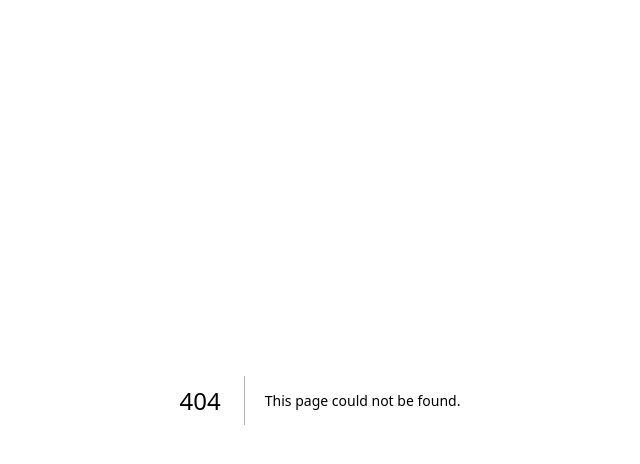
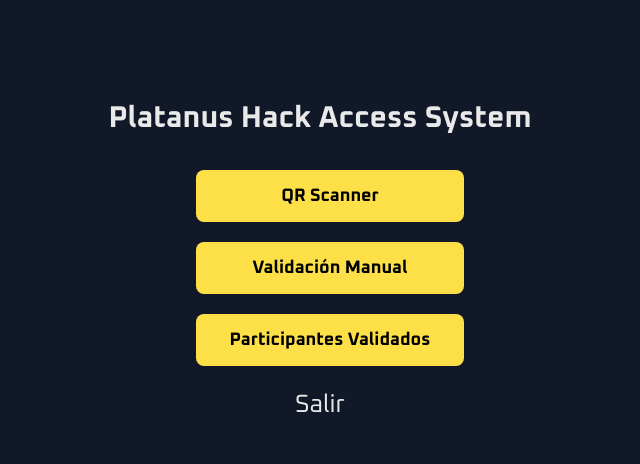
Before and after one commit to gustavopalaciosc/access-platanus-hack, a Next.js app: page /home in a window 1280 px wide. Before the commit this address had no page. Shown: the top 464 px of the page, without its empty margins (320-960 px from the left). Built offline with nearby package versions, Linux system fonts and the light colour scheme.

Commit message:
feat(src/app): add access system view with validator options. Add Validated participants view. Minor change in middleware

```diff
--- a/package.json
+++ b/package.json
@@ -11,7 +11,6 @@
   "dependencies": {
     "@supabase/supabase-js": "^2.46.1",
     "html5-qrcode": "^2.3.8",
-    "js-cookie": "^3.0.5",
     "next": "15.0.3",
     "react": "^18.2.0",
     "react-dom": "^18.2.0"
--- a/src/app/components/LoginForm.tsx
+++ b/src/app/components/LoginForm.tsx
@@ -1,12 +1,13 @@
 'use client';
 import Button from "./Button";
 import { useState } from "react";
+import { useRouter } from "next/navigation";
 import { supabase } from '../../lib/supabaseClient';
 
-// Función para establecer una cookie
+// Function to set a cookie with an expiration date
 const setCookie = (name: string, value: string, days: number) => {
     const date = new Date();
-    date.setTime(date.getTime() + days * 24 * 60 * 60 * 1000); // Expiración en días
+    date.setTime(date.getTime() + days * 24 * 60 * 60 * 1000); // Expiration in days
     const expires = `expires=${date.toUTCString()}`;
     document.cookie = `${name}=${encodeURIComponent(value)}; ${expires}; path=/; Secure; SameSite=Strict`;
 };
@@ -15,9 +16,10 @@ export default function LoginForm() {
     const [email, setEmail] = useState<string>('');
     const [password, setPassword] = useState<string>('');
     const [errorMessage, setErrorMessage] = useState<string>('');
+    const router = useRouter();
 
-    const HandleLogin = async (event: any) => {
-        event.preventDefault();
+    const handleLogin = async (event: React.FormEvent) => {
+        event.preventDefault(); // Prevents default form submission
 
         try {
             const { data, error } = await supabase.auth.signInWithPassword({
@@ -32,18 +34,22 @@ export default function LoginForm() {
                 const accessToken = data.session.access_token;
                 console.log(accessToken);
 
-                // Almacenar el JWT en una cookie con una expiración de 7 días
+                // Store JWT in a cookie with a 7-day expiration
                 setCookie('supabase-auth-token', accessToken, 7);
+
+                // Redirect to /home after successful login
+                router.push('/home');
             }
         } catch (error) {
-            console.log("Error:", error);
+            console.error("Error:", error);
+            setErrorMessage("An unexpected error occurred. Please try again.");
         }
-    }
+    };
 
     return (
         <div className="flex flex-col justify-center items-center min-h-screen bg-gray-900">
             <div className="bg-gray-800 p-8 rounded-lg shadow-lg w-full max-w-sm md:max-w-md lg:max-w-lg m-5">
-                <form className="flex flex-col" action="">
+                <form className="flex flex-col" onSubmit={handleLogin}>
                     <label htmlFor="email" className="mb-2 text-gray-300">Email</label>
                     <input
                         className="m-[5px] w-full h-[40px] rounded-md text-white bg-gray-700 px-3 focus:outline-none focus:ring-2 focus:ring-gray-500"
@@ -62,7 +68,7 @@ export default function LoginForm() {
                         {errorMessage}
                     </div>
                     <div className="mt-6 flex justify-center">
-                        <Button onClick={HandleLogin} label="Iniciar sesión" />
+                        <Button label="Iniciar sesión" />
                     </div>
                 </form>
             </div>
--- /dev/null
+++ b/src/app/home/page.tsx
@@ -0,0 +1,57 @@
+'use client';
+import { supabase } from '../../lib/supabaseClient';
+import Button from '../components/Button';
+import { useRouter } from 'next/navigation';
+
+
+export default function HomePage() {
+    const router = useRouter();
+
+    const handleLogout = () => {
+        // Eliminar la cookie supabase-auth-token
+        document.cookie = "supabase-auth-token=; path=/; expires=Thu, 01 Jan 1970 00:00:00 UTC;";
+        router.push('/login');
+    };
+
+
+    return (
+    <div className="flex justify-center flex-col items-center mt-[100px]">
+        <h1 className='text-3xl font-semibold text-center mb-6'>Platanus Hack Access System</h1>
+
+        <div className="flex flex-col ">
+            <a
+                href="/scan"
+                className="m-[10px] text-lg font-semibold text-black  bg-[#fde047] hover:bg-[#fef08a] px-6 py-3 rounded-lg w-full text-center transition-colors duration-300 ease-in-out"
+            >
+                QR Scanner
+            </a>
+            <a
+                href="/scan"
+                className="m-[10px] text-lg font-semibold text-black  bg-[#fde047] hover:bg-[#fef08a] px-6 py-3 rounded-lg w-full text-center transition-colors duration-300 ease-in-out"
+            >
+                Validación Manual
+            </a>
+            <a
+                href="/participants"
+                className="m-[10px] text-lg font-semibold text-black  bg-[#fde047] hover:bg-[#fef08a] px-6 py-3 rounded-lg w-full text-center transition-colors duration-300 ease-in-out"
+            >
+                Participantes Validados
+            </a>
+
+            <div className='flex justify-center text-[25px] mt-[10px] hover:text-[#b9b9b9]'>
+                <a href="#"
+                 onClick={(e) => {
+                    e.preventDefault();  // Evitar la navegación por defecto
+                    handleLogout();
+                }}>
+                    Salir
+                </a>
+            </div>
+
+
+        </div>
+    </div>
+
+    );
+
+}
--- a/src/app/page.tsx
+++ b/src/app/page.tsx
@@ -6,7 +6,6 @@ import { supabase } from '../lib/supabaseClient';
 import { useRouter } from 'next/navigation';
 
 function Home() {
-  const [validators, setValidators] = useState<any[]>([]); // Estado para almacenar los datos
   const [loading, setLoading] = useState<boolean>(true); // Estado para mostrar el loading
   const router = useRouter();
 
@@ -20,7 +19,6 @@ function Home() {
     <div className="flex justify-center flex-col items-center mt-[300px]">
       <h1 className="text-4xl xl:text-6xl mb-[25px]">Access platanus Hack</h1>
         <Button onClick={handleClick} label="Acceso validador"/>
-        <a href="/scan">Scanner</a>
     </div>
 
   );
--- /dev/null
+++ b/src/app/participants/page.tsx
@@ -0,0 +1,69 @@
+'use client';
+import { useEffect, useState } from 'react';
+import { supabase } from '../../lib/supabaseClient';
+
+// Definir el tipo para un participante con los campos correspondientes
+interface Participant {
+    id: number;
+    name: string;
+    last_name: string;
+    entry_time: string;
+    is_verified: boolean;
+    validation_code: string;
+}
+
+export default function ParticipantsPage() {
+    const [participants, setParticipants] = useState<Participant[]>([]);
+    const [loading, setLoading] = useState<boolean>(true); // Para manejar el estado de carga
+    const [error, setError] = useState<string | null>(null); // Para manejar errores
+
+    useEffect(() => {
+        const fetchParticipants = async () => {
+            const { data, error } = await supabase
+                .from('Participants')
+                .select('*');
+
+            if (error) {
+                setError('Error fetching participants.');
+                console.error('Error fetching participants:', error);
+            } else {
+                setParticipants(data as Participant[]);
+            }
+            setLoading(false); // Una vez cargados los datos, cambiamos el estado de loading
+        };
+
+        fetchParticipants();
+    }, []);
+
+    // Filtrar los participantes verificados
+    const verifiedParticipants = participants.filter((participant) => participant.is_verified);
+
+    return (
+        <div className="min-h-screen p-6">
+            <h1 className="text-3xl font-semibold text-center mb-6">Lista de Participantes Verificados</h1>
+
+            {/* Si estamos cargando, mostrar un loader */}
+            {loading && <p className="text-center text-gray-500">Cargando participantes...</p>}
+
+            {/* Si hay un error, mostrar un mensaje de error */}
+            {error && <p className="text-center text-red-600">{error}</p>}
+
+            {/* Si no hay participantes verificados, mostrar un mensaje */}
+            {verifiedParticipants.length === 0 && !loading && !error ? (
+                <p className="text-center text-gray-500">Aún no hay participantes verificados.</p>
+            ) : (
+                <div className="space-y-4">
+                    {verifiedParticipants.map((participant) => (
+                        <div
+                            key={participant.id}
+                            className="p-4 bg-white rounded-lg shadow-md hover:bg-gray-100 transition-all"
+                        >
+                            <p className="text-xl font-semibold">{participant.name} {participant.last_name}</p>
+                            <p className="text-sm text-gray-500">Entrada: {new Date(participant.entry_time).toLocaleString()}</p>
+                        </div>
+                    ))}
+                </div>
+            )}
+        </div>
+    );
+}
```
Also changed, not shown: src/middleware.ts (+9 -2 lines), 1 other file (tests, documents, lock files or other folders).
